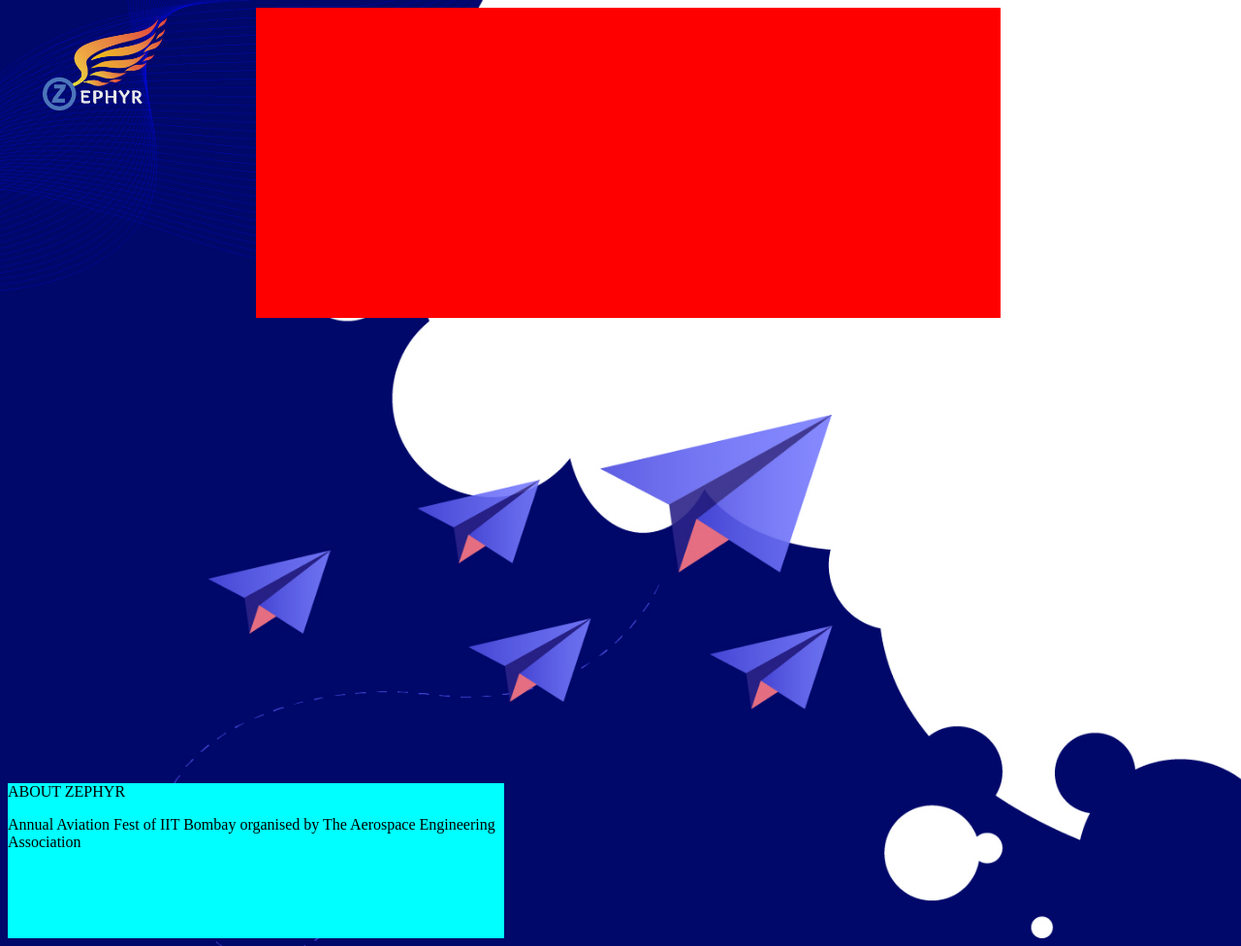
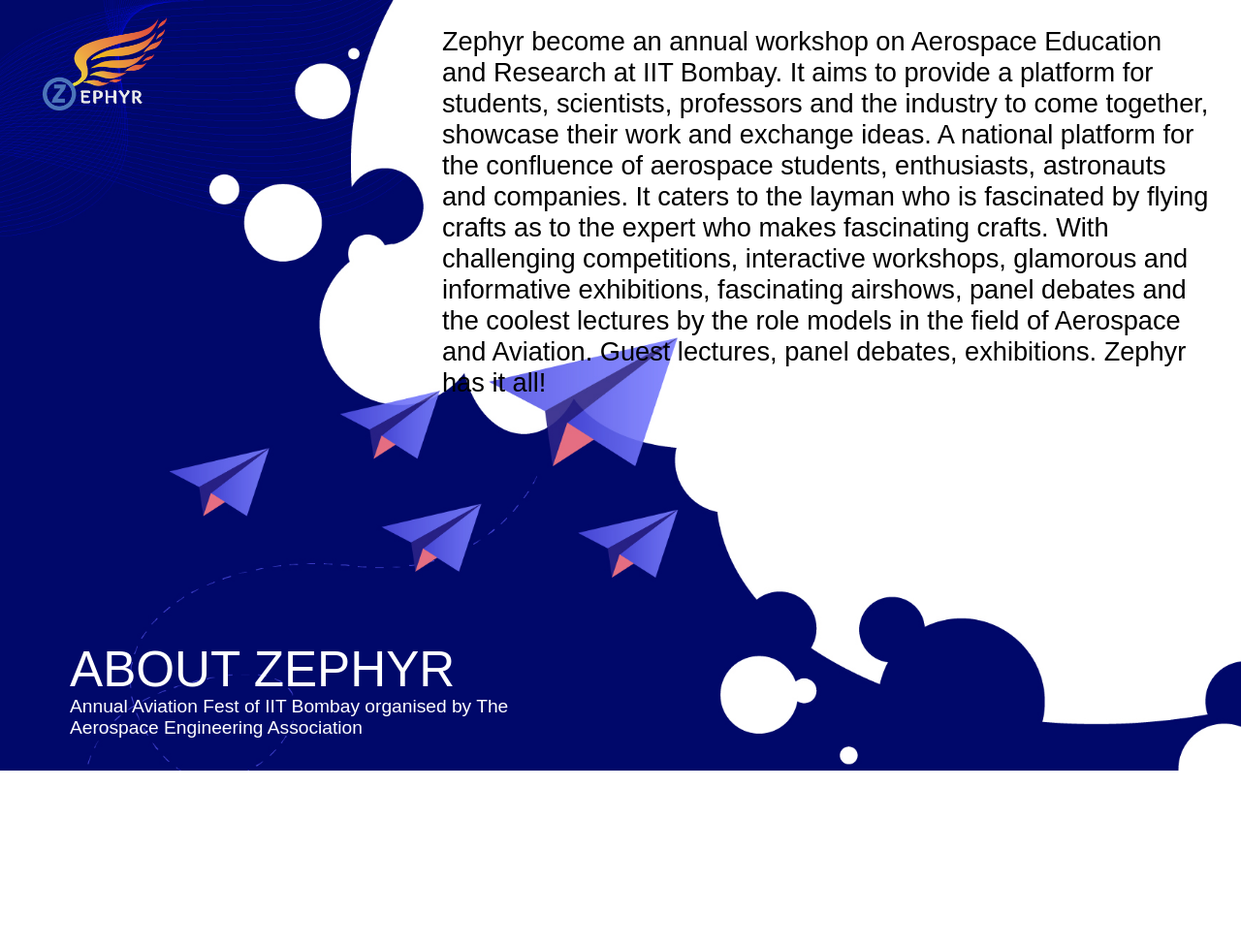
Before and after one commit to MayankPanda/zephyr2022-website, a Django app: page /zephyr/about in a window 1280 px wide. Shown: the whole page at 97% size. After the commit the page ends 795 px from the top, so only its background shows below. Run offline with Django 3.2, Linux system fonts and the light colour scheme.

Commit message:
about page

```diff
--- a/zephyrsite/templates/about.html
+++ b/zephyrsite/templates/about.html
@@ -1,6 +1,7 @@
 {% load static %}
 <!DOCTYPE html>
 <html lang="en">
+
 <head>
     <meta charset="UTF-8">
     <meta http-equiv="X-UA-Compatible" content="IE=edge">
@@ -10,24 +11,29 @@
         * {
             box-sizing: border-box;
         }
+
         body {
             background-image: url("{% static 'About bg.jpg' %}");
             background-repeat: no-repeat;
             position: relative;
             background-size: cover;
         }
+
         .navbar {
             display: flex;
             justify-content: space-between;
         }
+
         .navbar .left {
             padding: 10px 20px;
         }
+
         .logo {
             margin: 0 0 0 1rem;
             height: 12vh;
         }
-        .navbar .right{
+
+        .navbar .right {
             color: white;
             font-size: 18px;
             font-family: Arial, Helvetica, sans-serif;
@@ -35,36 +41,42 @@
             align-items: center;
             margin: 0 1.5rem 0 0;
         }
+
         a {
             border: 2px solid white;
             border-radius: 25px;
             color: azure;
             text-decoration: none;
-            background-image: linear-gradient(to right, rgb(108, 0, 155), rgba(0,0,151,0.52));
+            background-image: linear-gradient(to right, rgb(108, 0, 155), rgba(0, 0, 151, 0.52));
             padding: 7px 15px;
             margin: 0 2rem;
         }
+
         .content .left {
             width: 50%;
             display: flex;
             justify-content: center;
             float: left;
         }
+
         .illustration {
             height: 65vh;
             margin: 4rem 0 0 1rem;
             align-self: center;
         }
+
         .content .right {
             float: right;
             width: 48%;
         }
+
         .content .right .box1 {
             margin: 7rem 0 0 0;
             color: white;
             font-size: 25px;
             font-family: system-ui, -apple-system, BlinkMacSystemFont, 'Segoe UI', Roboto, Oxygen, Ubuntu, Cantarell, 'Open Sans', 'Helvetica Neue', sans-serif;
         }
+
         .content .right .box2 {
             margin: -2rem 0 0 0;
             color: white;
@@ -72,12 +84,14 @@
             font-family: Arial, Helvetica, sans-serif;
             line-height: 10%;
         }
+
         .content .right .box3 {
             margin: -1rem 0 0 -2rem;
             color: white;
             font-size: 33px;
             font-family: Arial, sans-serif;
         }
+
         .content .right .box4 {
             margin: 2rem 4.5rem 0 0;
             display: flex;
@@ -86,22 +100,25 @@
             font-size: 22.5px;
             font-family: system-ui, -apple-system, BlinkMacSystemFont, 'Segoe UI', Roboto, Oxygen, Ubuntu, Cantarell, 'Open Sans', 'Helvetica Neue', sans-serif;
         }
+
         .social {
             display: flex;
             align-items: center;
         }
+
         .fb {
             margin: 0.5rem 0 0 0;
             padding: 5px;
             height: 5vh;
         }
+
         .insta {
             margin: 0.5rem 0 0 0;
             padding: 5px;
             height: 5vh;
         }
-        .central-content
-        {
+
+        .central-content {
             height: 79vh;
             /* background-color: aqua; */
             margin-top: -10vh;
@@ -114,32 +131,50 @@
             font-family: Arial, Helvetica, sans-serif;
             font-size: 2rem;
         }
-        #hero-img
-        {
+
+        #hero-img {
             height: 95%;
             width: 70%;
         }
-        #hero-content
-        {
+
+        #hero-content {
             margin-top: -5vh;
         }
-        .lower-content
-        {
+
+        .lower-content {
             height: 20vh;
             width: 40vw;
-            background-color: aqua;
-            margin-top: 60vh;
+            display: flex;
+            flex-direction: column;
+            justify-content: center;
+            /* background-color: aqua; */
+            margin-top: 35vh;
+            color:white;
+            margin-left: 5vw;
+            font-family: Arial, Helvetica, sans-serif;
         }
-        .upper-content
+
+        .upper-content {
+            height: 40vh;
+            width: 62vw;
+            margin-top: -16vh;
+            margin-left: 35vw;
+            font-family: Arial, Helvetica, sans-serif;
+            font-size: 1.7rem;
+        }
+        #content-title
         {
-            height: 40vh;
-            width: 60vw;
-            margin-top: -15vh;
-            margin-left: 20vw;
-            background-color: red;
+            font-size: 3.2rem;
+            transform: translateY(3vh);
+        }
+        #content-body
+        {
+            font-size: 1.2rem;
+            transform: translateY(-6vh);
         }
     </style>
 </head>
+
 <body>
     <!-- Navbar -->
     <div class="navbar">
@@ -151,11 +186,22 @@
     </div>
     <!-- Content -->
     <div class="upper-content">
-
+        <p>Zephyr become an annual workshop on Aerospace Education and Research at IIT Bombay. It aims to provide a
+            platform for students, scientists, professors and the industry to come together, showcase their work and
+            exchange ideas. A national platform for the confluence of aerospace students, enthusiasts, astronauts and
+            companies. It caters to the layman who is fascinated by flying crafts as to the expert who makes fascinating
+            crafts. With challenging competitions, interactive workshops, glamorous and informative exhibitions,
+            fascinating airshows, panel debates and the coolest lectures by the role models in the field of Aerospace
+            and Aviation. Guest lectures, panel debates, exhibitions. Zephyr has it all!</p>
     </div>
     <div class="lower-content">
-        <div id="content-title"><p>ABOUT ZEPHYR</p></div>
-        <div id="content-body"><p>Annual Aviation Fest of IIT Bombay organised by The Aerospace Engineering Association</p></div>
+        <div id="content-title">
+            <p>ABOUT ZEPHYR</p>
+        </div>
+        <div id="content-body">
+            <p>Annual Aviation Fest of IIT Bombay organised by The Aerospace Engineering Association</p>
+        </div>
     </div>
 </body>
+
 </html>
```
